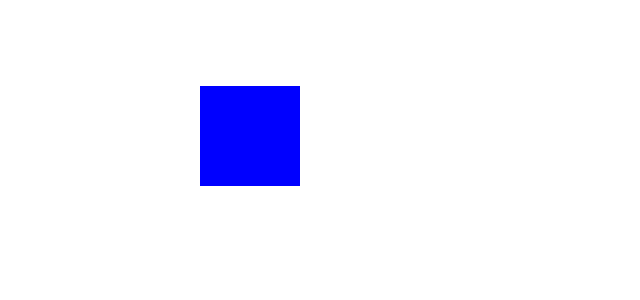
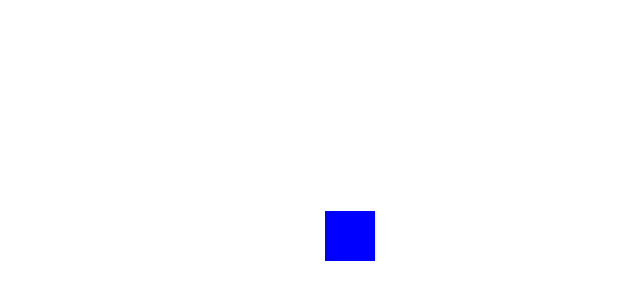
Before and after one commit to PerlMonker303/React-Little-Mathy, a React (Create React App) app: page / in a window 1280 px wide. Shown: the part 114-414 px from the top of the page, without its empty margins (0-640 px from the left). Built offline with nearby package versions, Linux system fonts and the light colour scheme.

Commit message:
Improved drag n drop

```diff
--- a/src/App.js
+++ b/src/App.js
@@ -3,6 +3,7 @@ import Entity from "./components/Entity/Entity";
 
 import styles from "./App.module.css";
 import { render } from "@testing-library/react";
+import { ENTITIES_WIDTH, ENTITIES_HEIGHT } from "./properties";
 
 class App extends Component {
   constructor(props) {
@@ -11,9 +12,9 @@ class App extends Component {
       mouse: [0, 0],
       current_zIndex: 100,
       entities: [
-        { id: 1, backgroundColor: "red" },
-        { id: 2, backgroundColor: "green" },
-        { id: 3, backgroundColor: "blue" },
+        { id: 1, backgroundColor: "red", coordinates: { x: null, y: null } },
+        { id: 2, backgroundColor: "green", coordinates: { x: null, y: null } },
+        { id: 3, backgroundColor: "blue", coordinates: { x: null, y: null } },
       ],
     };
   }
@@ -21,26 +22,35 @@ class App extends Component {
   mouseMoveHandler = (event) => {
     this.setState({ mouse: [event.clientX, event.clientY] });
   };
-  /*
-  increment_zIndex = () => {
-    this.setState((prevProps, prevState) => {
-      return {
-        ...prevState,
-        current_zIndex: prevState.current_zIndex + 1,
-      };
-    });
-  }; */
+
+  collisionDetector = () => {
+    for (let i = 0; i < this.state.entities.length; i++) {
+      for (let j = i + 1; j < this.state.entities.length; j++) {
+        const entity1 = this.state.entities[i];
+        const entity2 = this.state.entities[j];
+        //code for collision
+        if (entity1.coordinates.x === entity2.coordinates.x) {
+          console.log("S");
+        }
+      }
+    }
+  };
 
   render() {
     return (
       <div className={styles.App} onMouseMove={this.mouseMoveHandler}>
         {this.state.entities.map((entity, index) => {
+          console.log(
+            entity.id + ", " + entity.coordinates.x + ":" + entity.coordinates.y
+          );
+          this.collisionDetector();
           return (
             <Entity
               key={entity.id}
               mouse={this.state.mouse}
               backgroundColor={entity.backgroundColor}
               current_zIndex={this.state.current_zIndex + index}
+              coordinates={entity.coordinates}
             />
           );
         })}
--- a/src/components/Entity/Entity.js
+++ b/src/components/Entity/Entity.js
@@ -1,6 +1,13 @@
 import React, { Component } from "react";
 
 import styles from "./Entity.module.css";
+
+import {
+  ENTITIES_LIMIT,
+  ENTITIES_OUTER_PADDING,
+  ENTITIES_WIDTH,
+  ENTITIES_HEIGHT,
+} from "../../properties";
 
 class Entity extends Component {
   constructor(props) {
@@ -12,17 +19,36 @@ class Entity extends Component {
         y: 200,
       },
       size: {
-        width: 100,
-        height: 100,
+        width: ENTITIES_WIDTH,
+        height: ENTITIES_HEIGHT,
       },
       zIndex: this.props.current_zIndex,
     };
   }
+
+  // utility: calculate current coordinate
+  calculate_currentCoordinate = (type) => {
+    switch (type) {
+      case "X":
+        return (
+          this.state.coordinates.x -
+          (this.state.size.width + ENTITIES_OUTER_PADDING / 2) / 2
+        );
+      case "Y":
+        return (
+          this.state.coordinates.y -
+          (this.state.size.height + ENTITIES_OUTER_PADDING / 2) / 2
+        );
+      default:
+        return;
+    }
+  };
+
   enterDrag = (event) => {
     event.persist();
     //console.log("[Started drag]");
-    const currentX = this.props.mouse[0] - this.state.size.width / 2;
-    const currentY = this.props.mouse[1] - this.state.size.height / 2;
+    const currentX = this.props.mouse[0] - ENTITIES_OUTER_PADDING / 4;
+    const currentY = this.props.mouse[1] - ENTITIES_OUTER_PADDING / 4;
     this.setState((prevState, props) => {
       return {
         ...prevState.state,
@@ -31,7 +57,7 @@ class Entity extends Component {
           x: currentX,
           y: currentY,
         },
-        zIndex: this.props.current_zIndex + 1,
+        zIndex: this.props.current_zIndex + ENTITIES_LIMIT,
       };
     });
   };
@@ -39,8 +65,8 @@ class Entity extends Component {
   exitDrag = (event) => {
     event.persist();
     //console.log("[Stopped drag]");
-    const currentX = this.props.mouse[0] - this.state.size.width / 2;
-    const currentY = this.props.mouse[1] - this.state.size.height / 2;
+    const currentX = this.props.mouse[0] - ENTITIES_OUTER_PADDING / 4;
+    const currentY = this.props.mouse[1] - ENTITIES_OUTER_PADDING / 4;
     this.setState((prevState, props) => {
       return {
         ...prevState.state,
@@ -49,7 +75,7 @@ class Entity extends Component {
           x: currentX,
           y: currentY,
         },
-        zIndex: this.props.current_zIndex - 1,
+        zIndex: this.props.current_zIndex,
       };
     });
   };
@@ -57,8 +83,8 @@ class Entity extends Component {
   mouseMove = (event) => {
     event.persist();
     if (this.state.isDragged) {
-      const currentX = this.props.mouse[0] - this.state.size.width / 2;
-      const currentY = this.props.mouse[1] - this.state.size.height / 2;
+      const currentX = this.props.mouse[0] - ENTITIES_OUTER_PADDING / 4;
+      const currentY = this.props.mouse[1] - ENTITIES_OUTER_PADDING / 4;
       this.setState((prevState, props) => {
         return {
           ...prevState.state,
@@ -68,13 +94,15 @@ class Entity extends Component {
           },
         };
       });
+      this.props.coordinates.x = this.state.coordinates.x;
+      this.props.coordinates.y = this.state.coordinates.y;
     }
   };
 
   componentDidMount = (prevProps, prevState) => {
     console.log("HERE");
-    const currentX = this.props.mouse[0] - this.state.size.width / 2;
-    const currentY = this.props.mouse[1] - this.state.size.height / 2;
+    const currentX = this.calculate_currentCoordinate("X");
+    const currentY = this.calculate_currentCoordinate("Y");
     if (this.state.isDragged) {
       this.setState((prevState, props) => {
         return {
@@ -89,32 +117,50 @@ class Entity extends Component {
     //console.log("[DONE]" + currentX + "," + currentY);
   };
 
-  trigeredEvent = () => {
-    console.log("[TRIGGERED]");
-  };
-
   render() {
-    /* const currentX = this.props.mouse[0] - this.state.size.width / 2;
-    const currentY = this.props.mouse[1] - this.state.size.height / 2; */
-    const currentX = this.state.coordinates.x;
-    const currentY = this.state.coordinates.y;
+    const currentX = this.calculate_currentCoordinate("X");
+    const currentY = this.calculate_currentCoordinate("Y");
     //console.log("[CURRENT]" + currentX + "," + currentY);
-    const style = {
-      position: "absolute",
-      top: currentY,
-      left: currentX,
+    const InnerStyle = {
       backgroundColor: this.props.backgroundColor,
       zIndex: this.state.zIndex,
+      width: this.state.size.width,
+      height: this.state.size.height,
+      marginTop: ENTITIES_OUTER_PADDING / 2,
+      marginLeft: ENTITIES_OUTER_PADDING / 2,
     };
+
+    const OuterStyle = this.state.isDragged
+      ? {
+          position: "absolute",
+          top: currentY,
+          left: currentX,
+          zIndex: ENTITIES_LIMIT,
+          width: this.state.size.width + ENTITIES_OUTER_PADDING,
+          height: this.state.size.height + ENTITIES_OUTER_PADDING,
+        }
+      : {
+          position: "absolute",
+          top: currentY,
+          left: currentX,
+          width: 0,
+          height: 0,
+        };
 
     return (
       <div
-        className={styles.Entity}
-        style={style}
-        onMouseDownCapture={this.enterDrag}
-        onMouseUpCapture={this.exitDrag}
+        className={styles.OuterEntity}
+        style={OuterStyle}
+        onMouseDownCapture={this.state.isDragged ? this.enterDrag : null}
         onMouseMove={this.mouseMove}
-      ></div>
+      >
+        <div
+          className={styles.Entity}
+          style={InnerStyle}
+          onMouseDownCapture={this.enterDrag}
+          onMouseUpCapture={this.exitDrag}
+        ></div>
+      </div>
     );
   }
 }
--- a/src/components/Entity/Entity.module.css
+++ b/src/components/Entity/Entity.module.css
@@ -1,9 +1,10 @@
-.Entity {
-  width: 100px;
-  height: 100px;
-  z-index: inherit;
+.OuterEntity {
+  background-color: yellow;
 }
 
 .Entity {
+}
+
+.Entity:hover {
   cursor: pointer;
 }
--- a/src/index.css
+++ b/src/index.css
@@ -1,13 +1,14 @@
 body {
   margin: 0;
-  font-family: -apple-system, BlinkMacSystemFont, 'Segoe UI', 'Roboto', 'Oxygen',
-    'Ubuntu', 'Cantarell', 'Fira Sans', 'Droid Sans', 'Helvetica Neue',
+  font-family: -apple-system, BlinkMacSystemFont, "Segoe UI", "Roboto", "Oxygen",
+    "Ubuntu", "Cantarell", "Fira Sans", "Droid Sans", "Helvetica Neue",
     sans-serif;
   -webkit-font-smoothing: antialiased;
   -moz-osx-font-smoothing: grayscale;
+  overflow: hidden;
 }
 
 code {
-  font-family: source-code-pro, Menlo, Monaco, Consolas, 'Courier New',
+  font-family: source-code-pro, Menlo, Monaco, Consolas, "Courier New",
     monospace;
 }
--- /dev/null
+++ b/src/properties.js
@@ -0,0 +1,4 @@
+export const ENTITIES_LIMIT = 100;
+export const ENTITIES_OUTER_PADDING = 600;
+export const ENTITIES_WIDTH = 50;
+export const ENTITIES_HEIGHT = 50;
```
Also changed, not shown: public/manifest.json, 1 other file (tests, documents, lock files or other folders).
